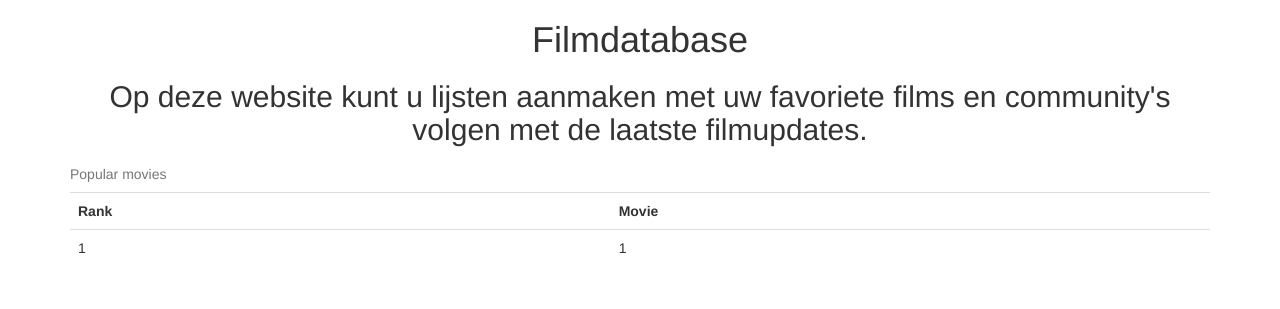
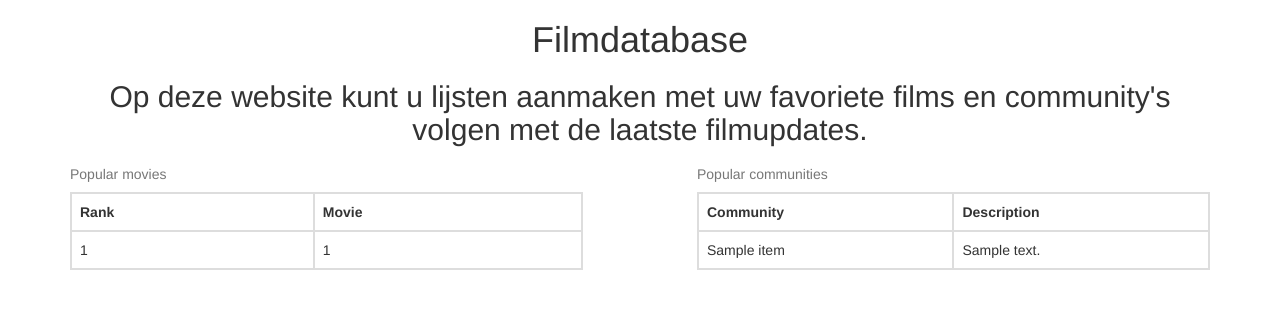
Before and after one commit to Deniz11/WebIK24, a Flask app: template Collectionneur/templates/index.html in a window 1280 px wide. Shown: the part 55-364 px from the top of the page. Run offline with Flask 2, Linux system fonts and the light colour scheme; the template is opened without the code that fills it: most values are stand-ins (such as "Sample title", 1, 10 or a date in 2020); some libraries are stand-ins or nearby versions.

Commit message:
huisstijl gestandaardiseerd, homepage geeft nu ook communities weer

```diff
--- a/Collectionneur/application.py
+++ b/Collectionneur/application.py
@@ -40,9 +40,8 @@ db = SQL("sqlite:///Collectionneur.db")
 
 @app.route("/")
 def index():
-    ranks = home.get_popular_movies()
     # lists = User.mylists()
-    return render_template("index.html", ranks=ranks)
+    return render_template("index.html", ranks=home.get_popular_movies(), pages=com.show())
 
 @app.route("/login", methods=["GET", "POST"])
 def login():
--- a/Collectionneur/static/styles.css
+++ b/Collectionneur/static/styles.css
@@ -5,6 +5,7 @@
     margin-right: auto;
     text-align: center;
 }
+
 
 /* colors for navbar */
 .navbar-default .navbar-brand .blue
@@ -43,6 +44,12 @@ main td
 {
     /* left-align tables' cells */
     text-align: left;
+}
+
+/* makes site cover width of screen*/
+main body{
+  margin:0;
+  padding:0;
 }
 
 .dropbtn {
--- a/Collectionneur/templates/index.html
+++ b/Collectionneur/templates/index.html
@@ -5,33 +5,64 @@
 {% endblock %}
 
 {% block main %}
+	<style>
+    	.filmindex {
+            border-collapse: collapse;
+            float: left;
+            width: 45%;
+        }
+        .comindex {
+            border-collapse: collapse;
+            float: right;
+            width: 45%;
+        }
+
+        td, th {
+            border: 2px solid #dddddd;
+            text-align: left;
+            padding: 8px;
+        }
+
+        tr:nth-child(even) {
+            background-color: #dddddd;
+        }
+    </style>
+	<body>
 	    <h1 align="center">Filmdatabase</h1>
 	    <h2 align="center">Op deze website kunt u lijsten aanmaken met uw favoriete films en community's volgen met de laatste filmupdates.</h2>
 
-	{% if session.user_id %}
-	<table class="table">
-    <caption>Lijsten</caption>
-	<tr>
-		<th>Mijn lijsten</th>
-	</tr>
-	{% for i in lists %}
-	<tr>
-			<td>{{ i }}</td>
-		</tr>
-	{% endfor %}
-	{% else %}
-    <table class="table">
+		<table class="filmindex">
 	    <caption>Popular movies</caption>
+	    <thead>
 			<tr>
 				<th>Rank</th>
 				<th>Movie</th>
 			</tr>
+		</thead>
 		{% for k, v in ranks.items() %}
 		<tr>
 			<td>{{ k }}</td>
 			<td>{{ v }}</td>
 		</tr>
+		{% endfor %}
+		</table>
 
+		<table class="comindex">
+		<caption>Popular communities</caption>
+            <thead>
+                <tr>
+                    <th>Community</th>
+                    <th>Description</th>
+                </tr>
+            </thead>
+            <tbody>
+                {% for item in pages %}
+                    <tr>
+                        <td>{{ item.name }}</td>
+                        <td>{{ item.description }}</td>
+                    </tr>
                 {% endfor %}
-	{% endif %}
+            </tbody>
+        </table>
+        </div>
 {% endblock %}
```
Also changed, not shown: Collectionneur/templates/communityoverview.html (+6 -4 lines), Collectionneur/templates/mycommunities.html (+8 -3 lines). Lines whose indentation alone changed are shown as unchanged.
